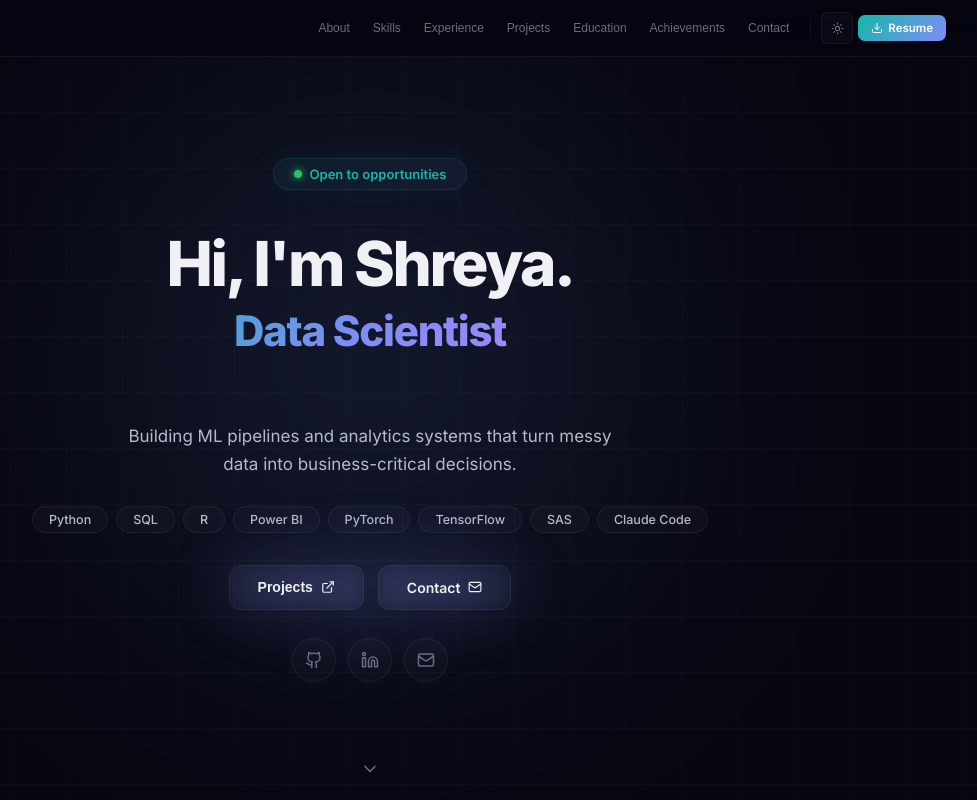
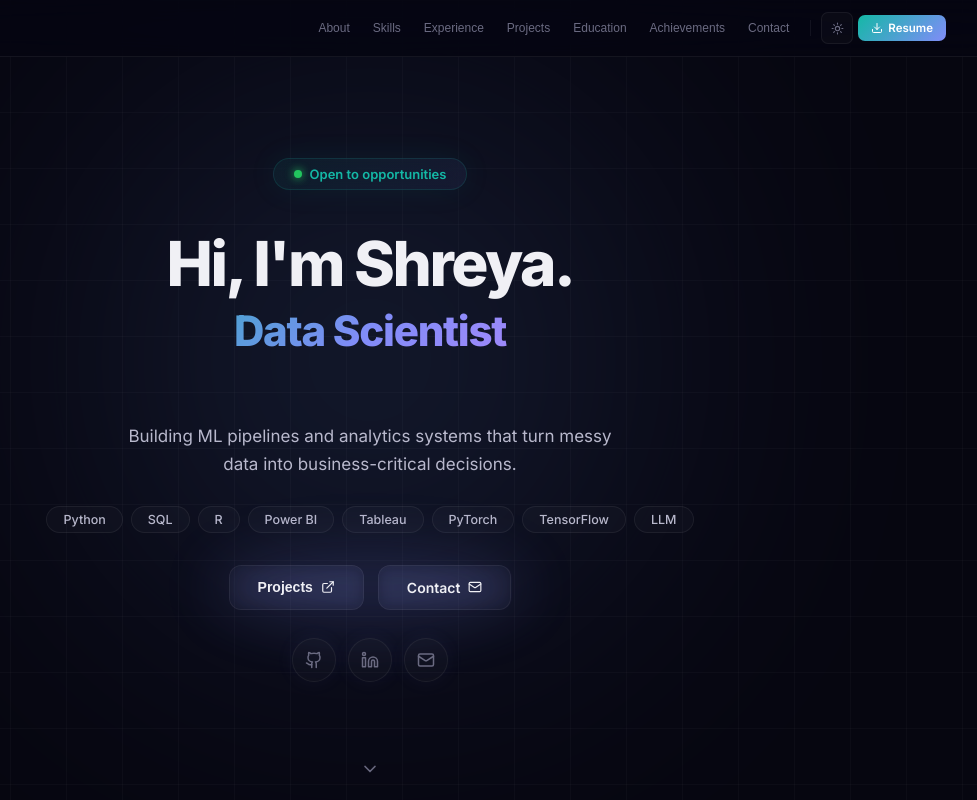
Before and after one commit to Shreya-bristi/portfolio-site, a React (Vite) app: page / in a window 1280 px wide. Shown: the top 800 px of the page, without its empty margins (270-1247 px from the left). Built offline with nearby package versions, Linux system fonts and the light colour scheme.

Commit message:
Update Portfolio

```diff
--- a/src/Portfolio.jsx
+++ b/src/Portfolio.jsx
@@ -11,7 +11,7 @@ const C = {
     "I am a Data Science and AI enthusiast, currently finishing my Master's in Statistics from the University of Minnesota. With 3+ years of hands-on experience through industry roles and research projects, I have developed solutions in demand forecasting, predictive modeling, healthcare analytics, and NLP.",
     "At HSBC, I built ensemble demand forecasting models (XGBoost, LSTM, Prophet) for call and chat channels across Malaysia, Hong Kong, and Singapore contact centers, achieving 80\u201386% accuracy. I also built Excel and Power BI dashboard-based KPI reporting to surface operational trends and inform staffing decisions. My project work spans end-to-end ETL pipelines using SQL queries, hospital financial stress-testing with SHAP interpretability, multi-modal EEG classification, and large-scale text mining, focused on translating complex data into actionable recommendations for cross-functional stakeholders.",
   ],
-  heroPills: ["Python", "SQL", "R", "Power BI", "PyTorch", "TensorFlow", "SAS", "Claude Code"],
+  heroPills: ["Python", "SQL", "R", "Power BI", "Tableau", "PyTorch", "TensorFlow", "LLM"],
   resumeUrl: "/ShreyaPramanik_DEresume.pdf",
   links: {
     github: "https://github.com/Shreya-bristi",
```
Also changed, not shown: 1 other file (tests, documents, lock files or other folders).
